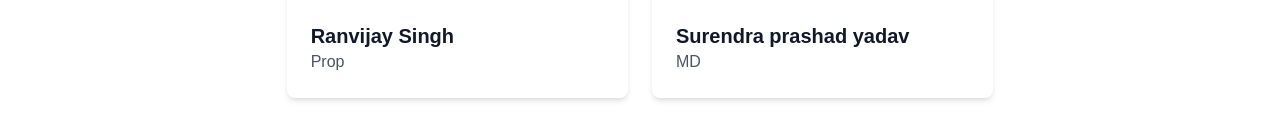
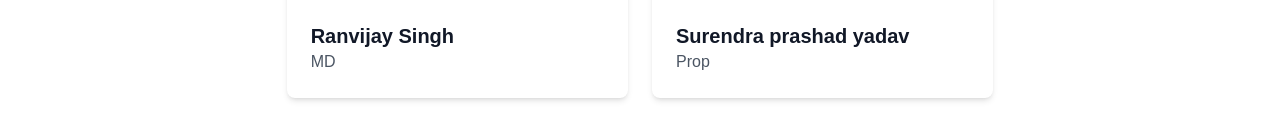
Before and after one commit to AstaCodeIndia/Dainik, a React (Vite) app: page /about in a window 1280 px wide. Shown: the part 1846-1986 px from the top of the page. Built offline with nearby package versions, Linux system fonts and the light colour scheme.

Commit message:
Final Deploy

```diff
--- a/src/pages/About/index.tsx
+++ b/src/pages/About/index.tsx
@@ -7,13 +7,13 @@ const AboutPage = () => {
     {
       id: 1,
       name: 'Ranvijay Singh',
-      title: 'Prop',
-      image: "https://images.unsplash.com/photo-1743361676485-c7e94291fa8a?q=80&w=2080&auto=format&fit=crop&ixlib=rb-4.0.3&ixid=M3wxMjA3fDB8MHxwaG90by1wYWdlfHx8fGVufDB8fHx8fA%3D%3D",
+      title: 'MD',
+      image: "https://images.unsplash.com/photo-1743413706104-9f969054d666?q=80&w=2080&auto=format&fit=crop&ixlib=rb-4.0.3&ixid=M3wxMjA3fDB8MHxwaG90by1wYWdlfHx8fGVufDB8fHx8fA%3D%3D",
     },
     {
       id: 2,
       name: 'Surendra prashad yadav',
-      title: 'MD',
+      title: 'Prop',
       image: 'https://images.unsplash.com/photo-1743361676542-0dbcb11c3d45?q=80&w=2080&auto=format&fit=crop&ixlib=rb-4.0.3&ixid=M3wxMjA3fDB8MHxwaG90by1wYWdlfHx8fGVufDB8fHx8fA%3D%3D',
     }
   ];
```
